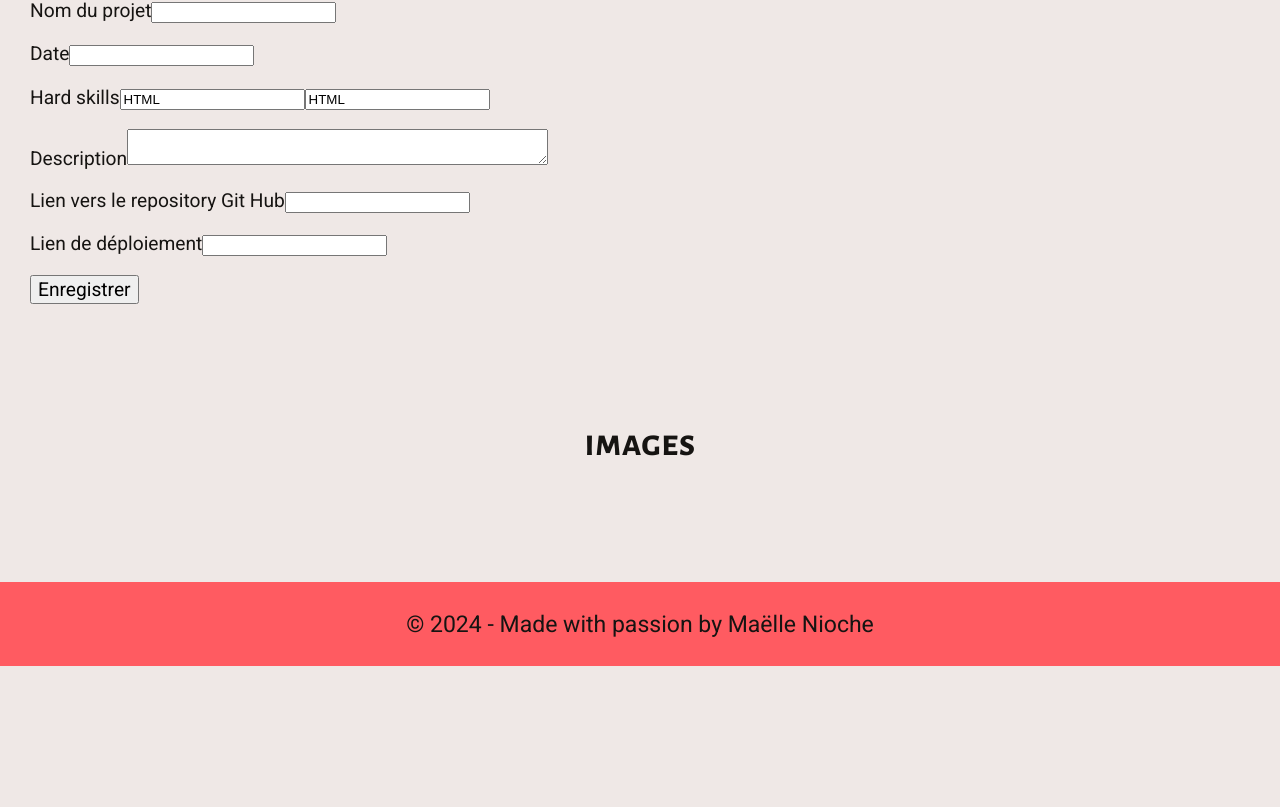
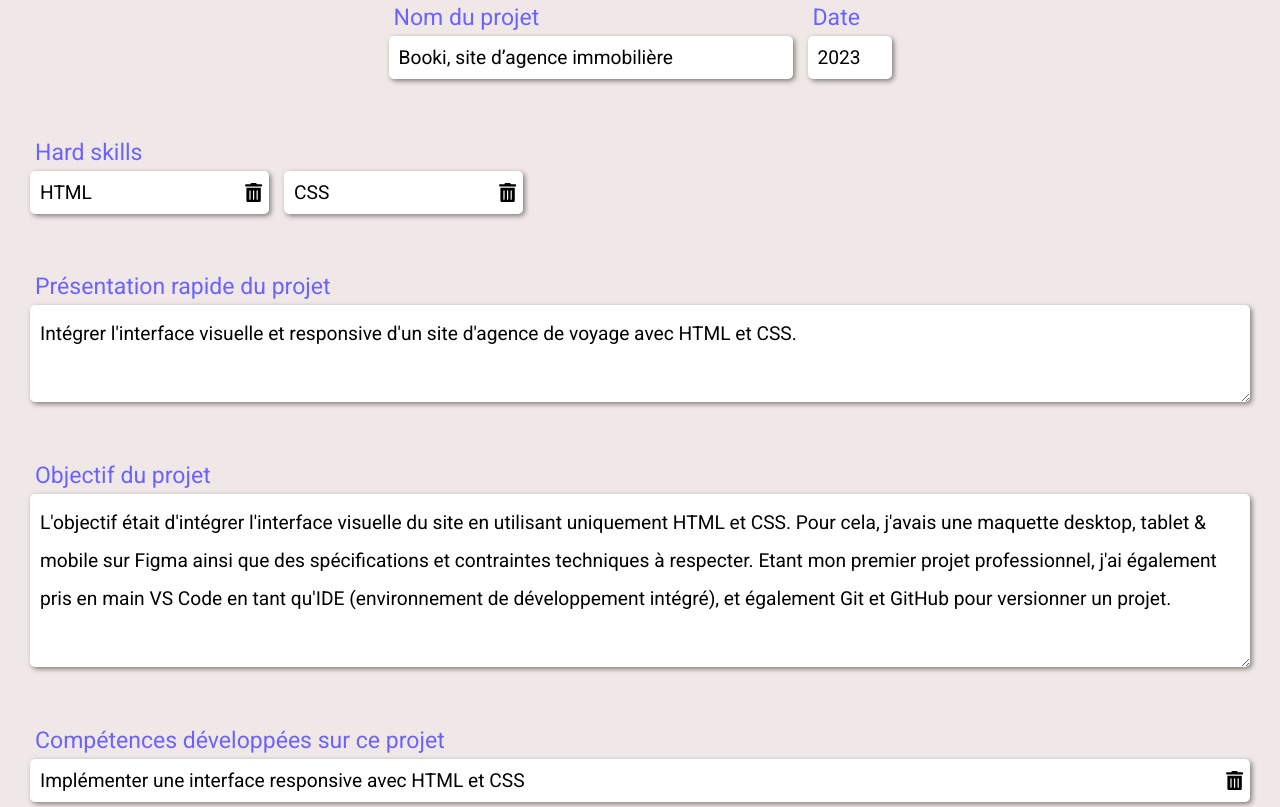
Before and after one commit to MaelleN95/portefolio, a React (Vite) app: page /admin/MN95/projects/project-booki in a window 1280 px wide. Shown: the part 373-1180 px from the top of the page. Before the commit the page ends 1039 px from the top, so only its background shows below. Built offline with nearby package versions, Linux system fonts and the light colour scheme.

Commit message:
update : setting up "input text" tags for project information

```diff
--- /dev/null
+++ b/src/pages/AdminPages.scss
@@ -0,0 +1,110 @@
+.modification {
+  h1 {
+    text-align: center;
+  }
+  & .input-data {
+    display: flex;
+    flex-direction: column;
+    padding-bottom: 20px;
+  }
+  & input,
+  & textarea {
+    height: 100%;
+    font-size: 1rem;
+    font-family: 'roboto';
+    line-height: 2rem;
+    padding: 10px;
+    border-radius: 5px;
+    border: 0;
+    box-shadow: 2px 2px 5px rgba($color: $bg-color-dark, $alpha: 0.5);
+    &:focus {
+      background-color: lighten($color: $purple-color, $amount: 27);
+      border: 0;
+    }
+  }
+  & label {
+    font-size: 1.2rem;
+    padding: 5px;
+    color: $purple-color;
+  }
+
+  & .inline {
+    display: flex;
+    justify-content: start;
+    align-items: start;
+    gap: 15px;
+    @media (max-width: $mobil) {
+      flex-direction: column;
+    }
+  }
+
+  & .center {
+    justify-content: center;
+  }
+
+  & .incolumn {
+    display: flex;
+    flex-direction: column;
+    justify-content: center;
+    gap: 15px;
+  }
+
+  & #date {
+    width: 5vw;
+  }
+  & #name {
+    min-width: 30vw;
+  }
+  & .error {
+    color: red;
+    font-size: 0.9rem;
+  }
+  & .error-input {
+    box-shadow: inset 0 0 3px 1px rgba(255, 0, 0, 0.7),
+      0 0 3px 1px rgba(255, 0, 0, 0.7);
+  }
+  & .one-skill {
+    position: relative;
+    & input {
+      width: calc(100% - 20px);
+    }
+    & button {
+      position: absolute;
+      display: flex;
+      justify-content: center;
+      align-items: center;
+      top: 0;
+      right: 0;
+      z-index: 1;
+      height: 100%;
+      background-color: rgba($color: white, $alpha: 0.5);
+      border: 0;
+      border-radius: 5px;
+      cursor: pointer;
+      &:hover {
+        color: $purple-color;
+      }
+    }
+  }
+
+  & button[type='submit'] {
+    padding: 10px 50px;
+    border-radius: 50px;
+    border: 0;
+    background-color: $purple-color;
+    color: white;
+    margin: 10px;
+    text-align: center;
+    font-weight: bold;
+    box-shadow: inset -2px -2px 7px 1px black, inset 2px 2px 7px 1px white;
+    transition: box-shadow 0.15s;
+    cursor: pointer;
+    &:disabled {
+      background-color: black;
+      cursor: not-allowed;
+    }
+    &:active {
+      box-shadow: inset -2px -2px 7px 1px white, inset 2px 2px 7px 1px black;
+    }
+  }
+}
--- a/src/pages/AdminProject.jsx
+++ b/src/pages/AdminProject.jsx
@@ -6,6 +6,8 @@
 import Footer from '../components/footer/Footer';
 import { ErrorBoundary } from '../components/ErrorBoundary';
 import ErrorPage from './ErrorPage';
+
+import { FaTrashAlt } from 'react-icons/fa';
 
 import projects from '../assets/projects.json';
 
@@ -23,21 +25,32 @@
 
   useEffect(() => {
     if (isSubmitSuccessful) {
-      reset();
+      // reset();
     }
   }, [isSubmitSuccessful]);
+
   return (
-    <main>
+    <main className="modification">
       <h1>Modification</h1>
+
+      {/* section 1 */}
       <section id="modification-informations">
         <h2>Informations</h2>
+
         <form onSubmit={handleSubmit(onSubmit)} noValidate>
+          <div className="inline center">
             <div className="input-data ">
               <label htmlFor="name">Nom du projet</label>
               <input
                 type="text"
                 id="name"
-              {...register('name')}
+                {...register('name', {
+                  required: {
+                    value: true,
+                    message: 'Ce champ est obligatoire',
+                  },
+                })}
+                defaultValue={project.title}
                 className={errors.name?.message ? 'error-input' : null}
               />
               <p className="error">{errors.name?.message}</p>
@@ -46,41 +59,107 @@
             <div className="input-data ">
               <label htmlFor="date">Date</label>
               <input
-              type="text"
+                type="number"
                 id="date"
-              {...register('date')}
+                min={2023}
+                {...register('date', {
+                  required: {
+                    value: true,
+                    message: 'Ce champ est obligatoire',
+                  },
+                })}
+                defaultValue={project.date}
                 className={errors.date?.message ? 'error-input' : null}
               />
               <p className="error">{errors.date?.message}</p>
             </div>
+          </div>
 
           <div className="input-data ">
             <label htmlFor="hardSkills">Hard skills</label>
+            <div className="inline">
               {project.hardSkills.map((skill, i) => (
-              <>
+                <div key={i} className="one-skill">
                   <input
                     type="text"
-                  id="hardSkills"
-                  key={i}
-                  {...register('hardSkills')}
-                  className={errors.hardSkills?.message ? 'error-input' : null}
-                  value={skill}
+                    id={`hardSkills-${skill}`}
+                    {...register(`hardSkills-${skill}`)}
+                    className={errors.hardSkills?.[i] ? 'error-input' : null}
+                    defaultValue={skill}
                   />
-              </>
+                  <button>
+                    <FaTrashAlt />
+                  </button>
+                </div>
               ))}
+            </div>
             <p className="error">{errors.hardSkills?.message}</p>
           </div>
 
           <div className="input-data">
-            <label htmlFor="descr">Description</label>
+            <label htmlFor="descr">Présentation rapide du projet</label>
             <textarea
               id="descr"
               cols="50"
               rows="2"
-              {...register('descr')}
+              {...register('descr', {
+                required: {
+                  value: true,
+                  message: 'Ce champ est obligatoire',
+                },
+              })}
+              defaultValue={project.description}
               className={errors.descr?.message ? 'error-input' : null}
             ></textarea>
             <p className="error">{errors.descr?.message}</p>
+          </div>
+
+          <div className="input-data">
+            <label htmlFor="mission">Objectif du projet</label>
+            <textarea
+              id="mission"
+              cols="50"
+              rows="4"
+              {...register('mission', {
+                required: {
+                  value: true,
+                  message: 'Ce champ est obligatoire',
+                },
+              })}
+              defaultValue={project.mission}
+              className={errors.mission?.message ? 'error-input' : null}
+            ></textarea>
+            <p className="error">{errors.mission?.message}</p>
+          </div>
+
+          <div className="input-data">
+            <label htmlFor="developedSkills">
+              Compétences développées sur ce projet
+            </label>
+            <div className="incolumn">
+              {project.skills.map((skill, i) => (
+                <div key={i} className="one-skill">
+                  <input
+                    type="text"
+                    id={`developedSkills-${i}`}
+                    {...register(`developedSkills-${i}`, {
+                      required: {
+                        value: true,
+                        message: 'Ce champ est obligatoire',
+                      },
+                    })}
+                    className={
+                      errors.developedSkills?.[i] ? 'error-input' : null
+                    }
+                    defaultValue={skill}
+                  />
+                  <button>
+                    <FaTrashAlt />
+                  </button>
+                </div>
+              ))}
+            </div>
+            <p className="error">{errors.developedSkills?.message}</p>
           </div>
 
           <div className="input-data ">
@@ -90,6 +169,7 @@
               id="gitHubLink"
               {...register('gitHubLink')}
               className={errors.gitHubLink?.message ? 'error-input' : null}
+              defaultValue={project.linkGithub}
             />
             <p className="error">{errors.gitHubLink?.message}</p>
           </div>
@@ -101,6 +181,7 @@
               id="DeployedLink"
               {...register('DeployedLink')}
               className={errors.DeployedLink?.message ? 'error-input' : null}
+              defaultValue={project.deployedLink}
             />
             <p className="error">{errors.DeployedLink?.message}</p>
           </div>
--- a/src/styles/index.scss
+++ b/src/styles/index.scss
@@ -28,8 +28,9 @@
 // import page styles
 @import '../pages/Projects.scss';
 @import '../pages/ErrorPage.scss';
+@import '../pages//AdminPages.scss';
 
-:root {
+:root  {
   font-family: 'Roboto', sans-serif, Arial;
   font-weight: 400;
   font-size: $desktop-font-size;
```
Lines whose indentation alone changed are shown as unchanged.
